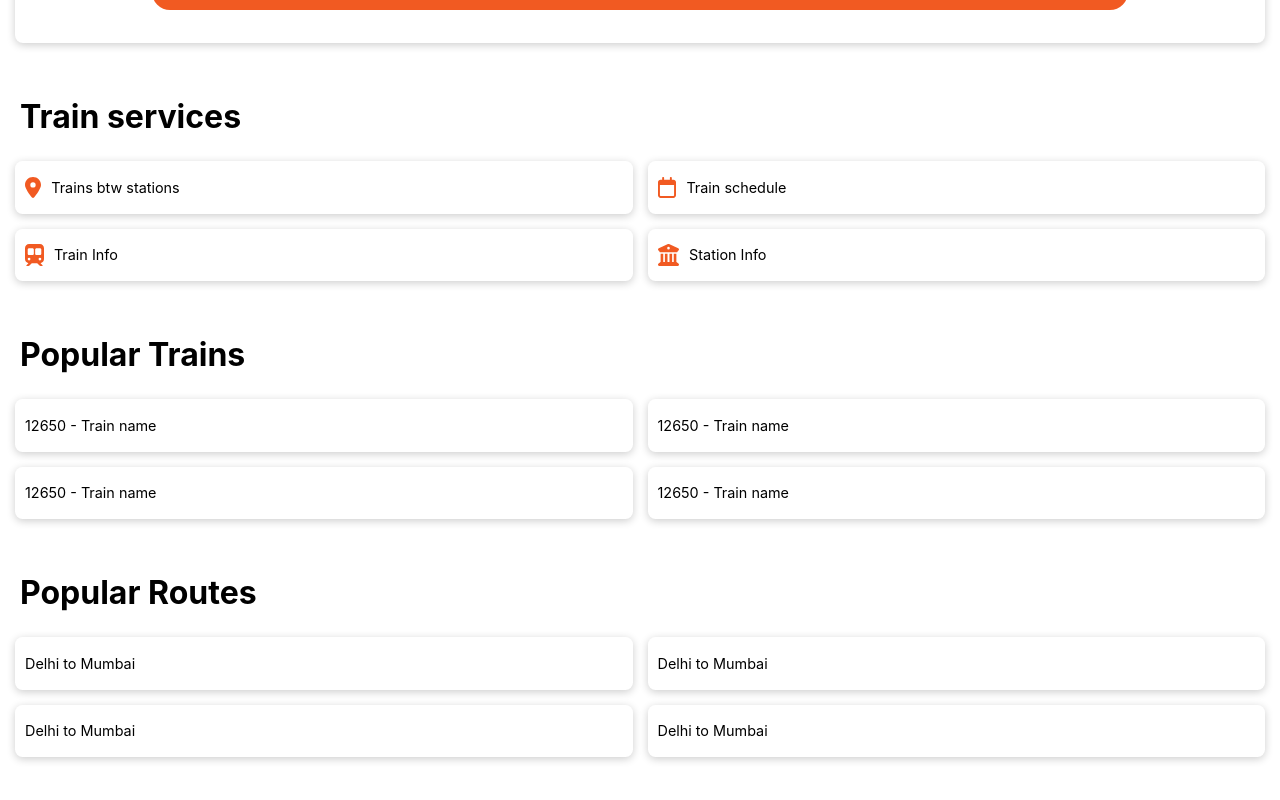
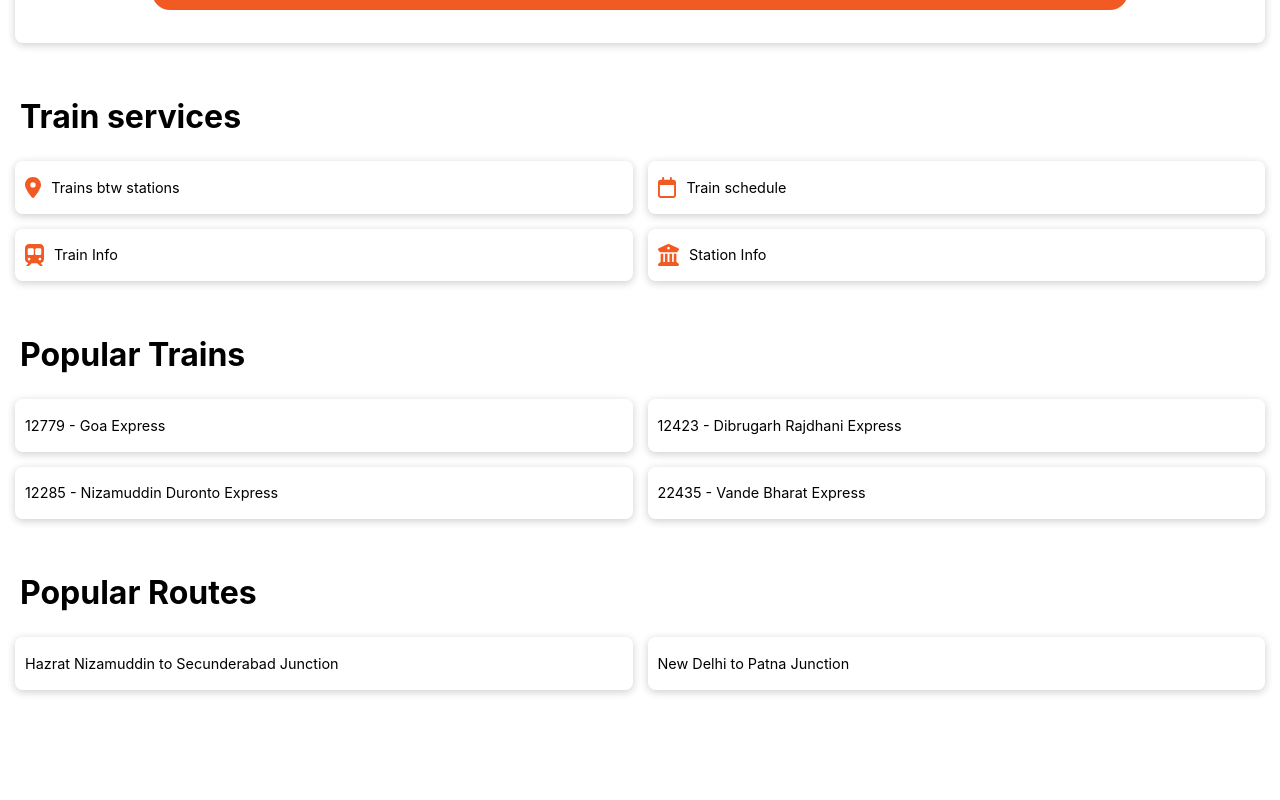
Before and after one commit to ZennoZenith/RailwayFrontendVue, a Vue app: page / in a window 1280 px wide. Shown: the part 380-1180 px from the top of the page. After the commit the page ends 1130 px from the top, so only its background shows below. Built offline with nearby package versions, Linux system fonts and the light colour scheme; what api-railway would draw is missing.

Commit message:
schedule store change to train  store

```diff
--- a/src/components/AutocompleteComponent.vue
+++ b/src/components/AutocompleteComponent.vue
@@ -20,7 +20,7 @@ const props = withDefaults(defineProps<Props>(), {
 
 const emits = defineEmits(['onAutocompleteItemClick', 'update:text', 'onKeyUp'])
 
-const inputElement = ref<InputHTMLAttributes | null>(null)
+const inputElement = ref<HTMLInputElement | null>(null)
 const shouldLabelBeFocusedState = ref(false)
 const showAutoSuggest = ref(false)
 
@@ -44,8 +44,11 @@ function animateLabel() {
 function clearInputText() {
   emits('onAutocompleteItemClick', undefined)
   emits('update:text', '')
-  shouldLabelBeFocusedState.value = false
-  if (inputElement.value) inputElement.value.value = ''
+  // shouldLabelBeFocusedState.value = true
+  if (inputElement.value) {
+    inputElement.value.focus()
+    inputElement.value.value = ''
+  }
 }
 
 function onAutocompleteItemClick(item: any) {
@@ -63,7 +66,10 @@ function onKeyDown() {
 
 <template>
   <div class="default-container">
-    <label class="default-label" :class="{ 'label-focus': shouldLabelBeFocusedState }" :for="id">
+    <label
+      class="default-label overflow-clip"
+      :class="{ 'label-focus': shouldLabelBeFocusedState }"
+      :for="id">
       {{ label }}
     </label>
     <slot></slot>
--- a/src/components/TrainCard.vue
+++ b/src/components/TrainCard.vue
@@ -7,8 +7,8 @@ import IconRightAngle from '@/components/icons/IconRightAngle.vue'
 import IconDuration from '@/components/icons/IconDuration.vue'
 import { ref } from 'vue'
 
-import { useScheduleStore } from '@/stores/scheduleStore'
-const scheduleStore = useScheduleStore()
+import { useTrainStore } from '@/stores/trainStore'
+const trainStore = useTrainStore()
 
 const props = defineProps<{ train: TrainsBtwStationsType }>()
 const train = ref(props.train)
@@ -44,19 +44,20 @@ function trainTypeColor(trainType: string): string {
 }
 
 function onClickTrainSchedule() {
-  scheduleStore.trainNumber = trainNumber
-  scheduleStore.trainName = trainName
-  scheduleStore.redirected = true
-  Routes.push(routes.schedule)
+  trainStore.trainNumber = trainNumber
+  trainStore.trainName = trainName
+  trainStore.redirected = true
 }
 </script>
 <template>
   <div class="train-card">
     <div class="train-type" :style="{ backgroundColor: trainTypeColor(trainType) }"></div>
-    <section class="tr-number-name-runs">
+    <section class="tr-number-name-runs overflow-clip">
       <span class="train-number">{{ trainNumber }}</span> &nbsp; | &nbsp;
-      <span class="train-name">{{ trainName }}</span> &nbsp;
-      <span @click="onClickTrainSchedule" class="link"> <IconRightAngle class="svg" /> </span>
+      <span class="train-name overflow-clip">{{ trainName }}</span> &nbsp;
+      <RouterLink @click="onClickTrainSchedule" class="link" :to="routes.schedule">
+        <IconRightAngle class="svg" />
+      </RouterLink>
       <section class="train-runs-on">
         <span
           v-for="trainRunsOnDay in trainRunsOnDays"
@@ -68,18 +69,18 @@ function onClickTrainSchedule() {
       </section>
     </section>
     <section class="departure-duration-arrival">
-      <div class="departure-time-station">
+      <div class="departure-time-station overflow-clip">
         <div class="departure-time time">{{ stationFrom.departureTime!.slice(0, 5) }}</div>
         <div class="departure-station station">{{ stationFrom.stationName }}</div>
       </div>
-      <div class="duration-distance">
+      <div class="duration-distance overflow-clip">
         <div class="duration">
           <IconDuration class="duration-icon" style="transform: rotate(180deg)" />{{ duration }}
           <IconDuration class="duration-icon" />
         </div>
         <div class="distance">{{ distance }} km</div>
       </div>
-      <div class="arrival-time-station">
+      <div class="arrival-time-station overflow-clip">
         <div class="arrival-time time">
           {{ stationTo.arrivalTime!.slice(0, 5) }}
         </div>
@@ -210,3 +211,4 @@ svg {
   padding: 0 5px;
 }
 </style>
+@/stores/trainStore
--- a/src/stores/scheduleStore.ts
+++ b/src/stores/trainStore.ts
@@ -2,7 +2,7 @@ import { ref } from 'vue'
 import { defineStore } from 'pinia'
 import type { TrainGeneralInfo } from 'api-railway'
 
-export const useScheduleStore = defineStore('trainsBtwStations', () => {
+export const useTrainStore = defineStore('trainStore', () => {
   const trainNumber = ref('')
   const trainName = ref('')
   const trainList = ref<TrainGeneralInfo[]>()
--- a/src/views/HomeView.vue
+++ b/src/views/HomeView.vue
@@ -1,47 +1,68 @@
 <script setup lang="ts">
 import TrainsbtwstationsForm from '@/components/TrainsbtwstationsForm.vue'
+import router, { routes } from '@/router'
 import { RouterLink } from 'vue-router'
+import { useTrainStore } from '@/stores/trainStore'
+import { useTrainsBtwStationsStore } from '@/stores/trainsBtwStationsStore'
+
+const trainStore = useTrainStore()
+const trainsBetweenStationStore = useTrainsBtwStationsStore()
+
+type PopularTrain = {
+  trainNumber: string
+  trainName: string
+  displayName: string
+}
+
+type PopularRoute = {
+  fromStationName: string
+  fromStationCode: string
+  toStaitonName: string
+  toStationCode: string
+}
 
 const trainInfoServices = [
-  { text: 'Trains btw stations', route: '/', imgSrc: '/src/assets/location-dot-solid.svg' },
-  { text: 'Train schedule', route: '/', imgSrc: '/src/assets/train-schedule.svg' },
-  { text: 'Train Info', route: '/', imgSrc: '/src/assets/train-info.svg' },
-  { text: 'Station Info', route: '/', imgSrc: '/src/assets/station.svg' },
+  { text: 'Trains btw stations', route: routes.home, imgSrc: '/src/assets/location-dot-solid.svg' },
+  { text: 'Train schedule', route: routes.schedule, imgSrc: '/src/assets/train-schedule.svg' },
+  { text: 'Train Info', route: routes.train, imgSrc: '/src/assets/train-info.svg' },
+  { text: 'Station Info', route: routes.station, imgSrc: '/src/assets/station.svg' },
 ]
 
-const popularTrains = [
-  { trainNumber: '12650', trainName: 'Train name' },
-  { trainNumber: '12650', trainName: 'Train name' },
-  { trainNumber: '12650', trainName: 'Train name' },
-  { trainNumber: '12650', trainName: 'Train name' },
+const popularTrains: PopularTrain[] = [
+  { trainNumber: '12779', trainName: 'GOA EXPRESS', displayName: 'Goa Express' },
+  { trainNumber: '12423', trainName: 'RAJDHANI EXP', displayName: 'Dibrugarh Rajdhani Express' },
+  { trainNumber: '12285', trainName: 'NZM DURONTO EXP', displayName: 'Nizamuddin Duronto Express' },
+  { trainNumber: '22435', trainName: 'VANDE BHARAT EX', displayName: 'Vande Bharat Express' },
 ]
 
-const popularRoutes = [
+const popularRoutes: PopularRoute[] = [
   {
-    fromStationName: 'Delhi',
+    fromStationName: 'Hazrat Nizamuddin',
     fromStationCode: 'NZM',
-    toStaitonName: 'Mumbai',
-    toStationCode: '',
+    toStaitonName: 'Secunderabad Junction',
+    toStationCode: 'SC',
   },
   {
-    fromStationName: 'Delhi',
-    fromStationCode: 'NZM',
-    toStaitonName: 'Mumbai',
-    toStationCode: '',
-  },
-  {
-    fromStationName: 'Delhi',
-    fromStationCode: 'NZM',
-    toStaitonName: 'Mumbai',
-    toStationCode: '',
-  },
-  {
-    fromStationName: 'Delhi',
-    fromStationCode: 'NZM',
-    toStaitonName: 'Mumbai',
-    toStationCode: '',
+    fromStationName: 'New Delhi',
+    fromStationCode: 'NDLS',
+    toStaitonName: 'Patna Junction',
+    toStationCode: 'PNBE',
   },
 ]
+
+function onClickPopularTrains(item: PopularTrain) {
+  trainStore.redirected = true
+  trainStore.trainNumber = item.trainNumber
+  trainStore.trainName = item.trainName
+}
+
+function onClickPopularRoutes(item: PopularRoute) {
+  trainsBetweenStationStore.redirected = true
+  trainsBetweenStationStore.fromStationCode = item.fromStationCode
+  trainsBetweenStationStore.fromStationName = item.fromStationName
+  trainsBetweenStationStore.toStationCode = item.toStationCode
+  trainsBetweenStationStore.toStationName = item.toStaitonName
+}
 </script>
 
 <template>
@@ -61,15 +82,21 @@ const popularRoutes = [
     <section class="grid-2">
       <h3>Popular Trains</h3>
       <div v-for="item in popularTrains" :key="item.trainNumber">
-        <RouterLink class="link overflow-ellipsis" :to="'/'">
-          {{ item.trainNumber }} - {{ item.trainName }}
+        <RouterLink
+          class="link overflow-ellipsis"
+          @click="onClickPopularTrains(item)"
+          :to="routes.schedule">
+          {{ item.trainNumber }} - {{ item.displayName ? item.displayName : item.trainName }}
         </RouterLink>
       </div>
     </section>
     <section class="grid-2">
       <h3>Popular Routes</h3>
       <div v-for="(item, index) in popularRoutes" :key="index">
-        <RouterLink class="link overflow-ellipsis" :to="'/'">
+        <RouterLink
+          class="link overflow-ellipsis"
+          @click="onClickPopularRoutes(item)"
+          :to="routes.trainsBtwStations">
           {{ item.fromStationName }} to {{ item.toStaitonName }}
         </RouterLink>
       </div>
@@ -103,11 +130,13 @@ section > * {
   grid-template-columns: 1fr 1fr;
   gap: 1em;
 }
+
 h3 {
   padding: 5px;
   font-size: 2rem;
   grid-area: 1 / 1 /1/ 3;
 }
+
 .grid-2 > div {
   border-radius: 0.5em;
   height: 3.5em;
@@ -123,6 +152,7 @@ h3 {
   color: inherit;
   font-size: 0.9rem;
 }
+
 .link:hover {
   color: rgb(98, 113, 157);
 }
@@ -132,3 +162,4 @@ h3 {
   padding-right: 10px;
 }
 </style>
+@/stores/trainStore
--- a/src/views/ScheduleView.vue
+++ b/src/views/ScheduleView.vue
@@ -1,12 +1,12 @@
 <script setup lang="ts">
-import ScheduleForm from '@/components/ScheduleForm.vue'
-import { useScheduleStore } from '@/stores/scheduleStore'
+import TrainForm from '@/components/TrainForm.vue'
+import { useTrainStore } from '@/stores/trainStore'
 import client from '@/util/ApiClient'
 import { type ScheduleInfo } from 'api-railway'
 import { onMounted, ref } from 'vue'
 import { HHMMtoMinutes } from '@/util'
 
-const scheduleStore = useScheduleStore()
+const trainStore = useTrainStore()
 
 const schedule = ref<ScheduleInfo['schedule']>()
 const trainInfo = ref<{ trainNumber: string; trainName: string }>({
@@ -15,22 +15,22 @@ const trainInfo = ref<{ trainNumber: string; trainName: string }>({
 })
 
 async function searchSchedule() {
-  const res = await client.schedules.getSchedules(scheduleStore.trainNumber)
+  const res = await client.schedules.getSchedules(trainStore.trainNumber)
   schedule.value = res.data[0].schedule
   trainInfo.value.trainName = res.data[0].trainName
   trainInfo.value.trainNumber = res.data[0].trainNumber
 }
 
 onMounted(() => {
-  if (scheduleStore.redirected === true) searchSchedule()
-  scheduleStore.redirected = false
+  if (trainStore.redirected === true) searchSchedule()
+  trainStore.redirected = false
 })
 </script>
 
 <template>
   <main>
     <section class="search-schedule-form-container">
-      <ScheduleForm @on-schedule-search="searchSchedule" />
+      <TrainForm @on-train-search="searchSchedule" />
     </section>
     <section class="train-info">
       <span class="train-number"> {{ trainInfo.trainNumber }}</span>
@@ -109,3 +109,4 @@ onMounted(() => {
   margin-left: 10px;
 }
 </style>
+@/stores/trainStore
```
Also changed, not shown: src/components/TrainForm.vue (renamed from src/components/ScheduleForm.vue, +16 -15 lines).
